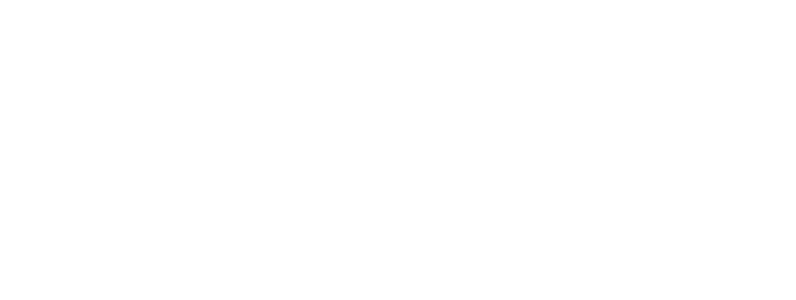
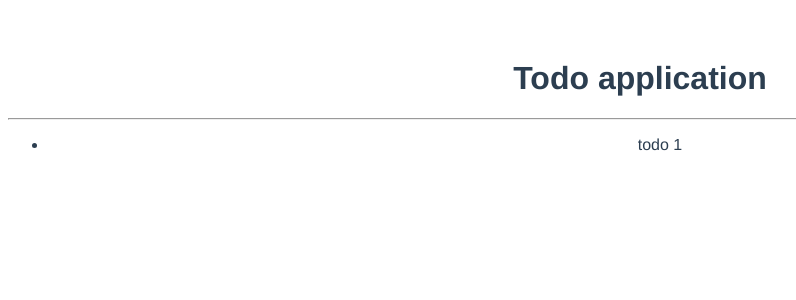
Before and after one commit to maksimerohin/vue-crash-course, a Vue app: page / in a window 1280 px wide. Shown: the top 300 px of the page, without its empty margins (0-796 px from the left). Built offline with nearby package versions, Linux system fonts and the light colour scheme.

Commit message:
Add Todo component

```diff
--- a/src/App.vue
+++ b/src/App.vue
@@ -1,14 +1,18 @@
 <template>
     <div id="app">
-
+        <h1>Todo application</h1>
+        <hr>
+        <TodoList/>
     </div>
 </template>
 
 <script>
+    import TodoList from '@/components/TodoList'
 
     export default {
         name: 'App',
         components: {
+            TodoList
         }
     }
 </script>
--- /dev/null
+++ b/src/components/TodoList.vue
@@ -0,0 +1,7 @@
+<template>
+    <div>
+        <ul>
+            <li>todo 1</li>
+        </ul>
+    </div>
+</template>
```
Lines whose indentation alone changed are shown as unchanged.
